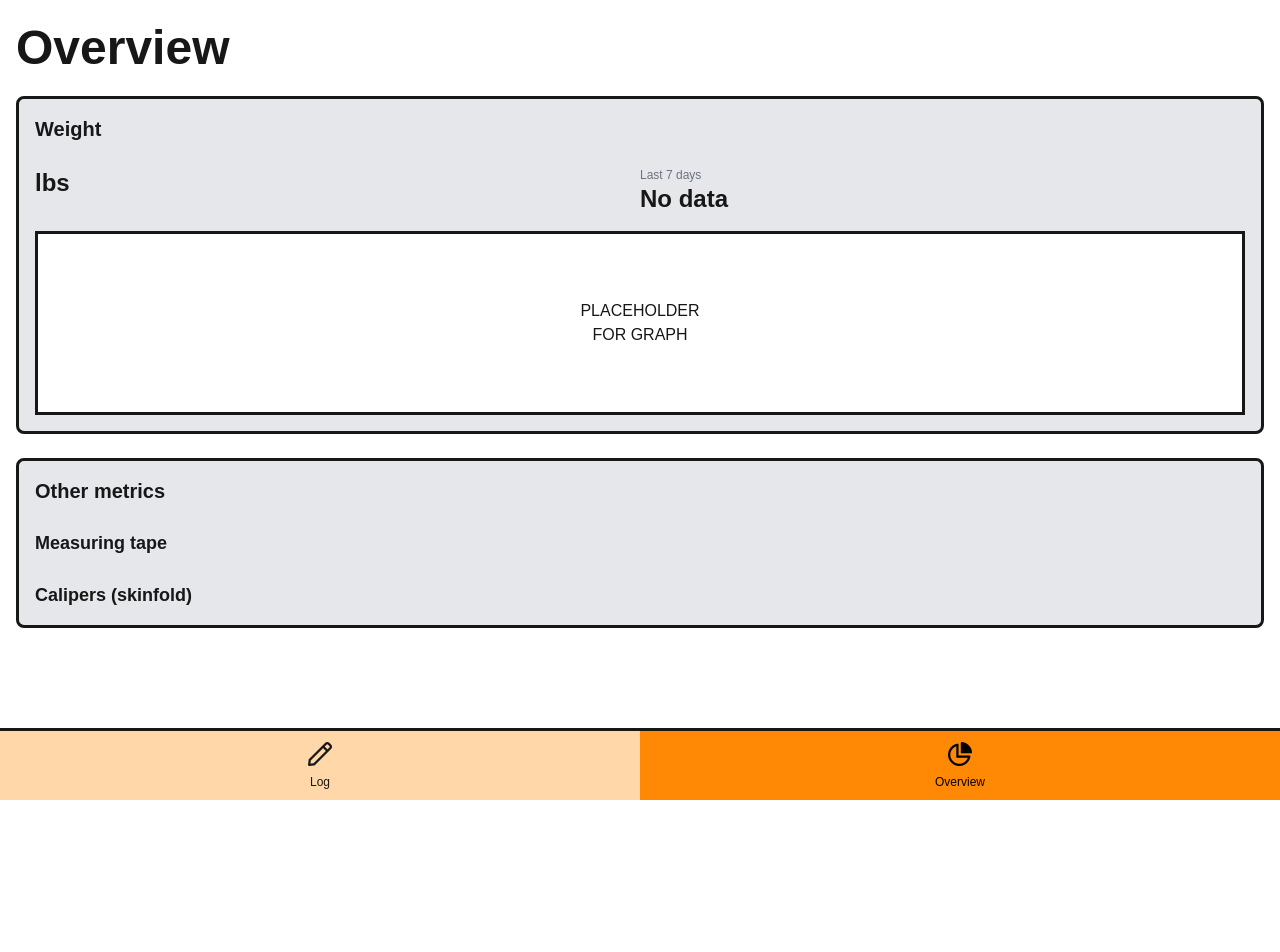
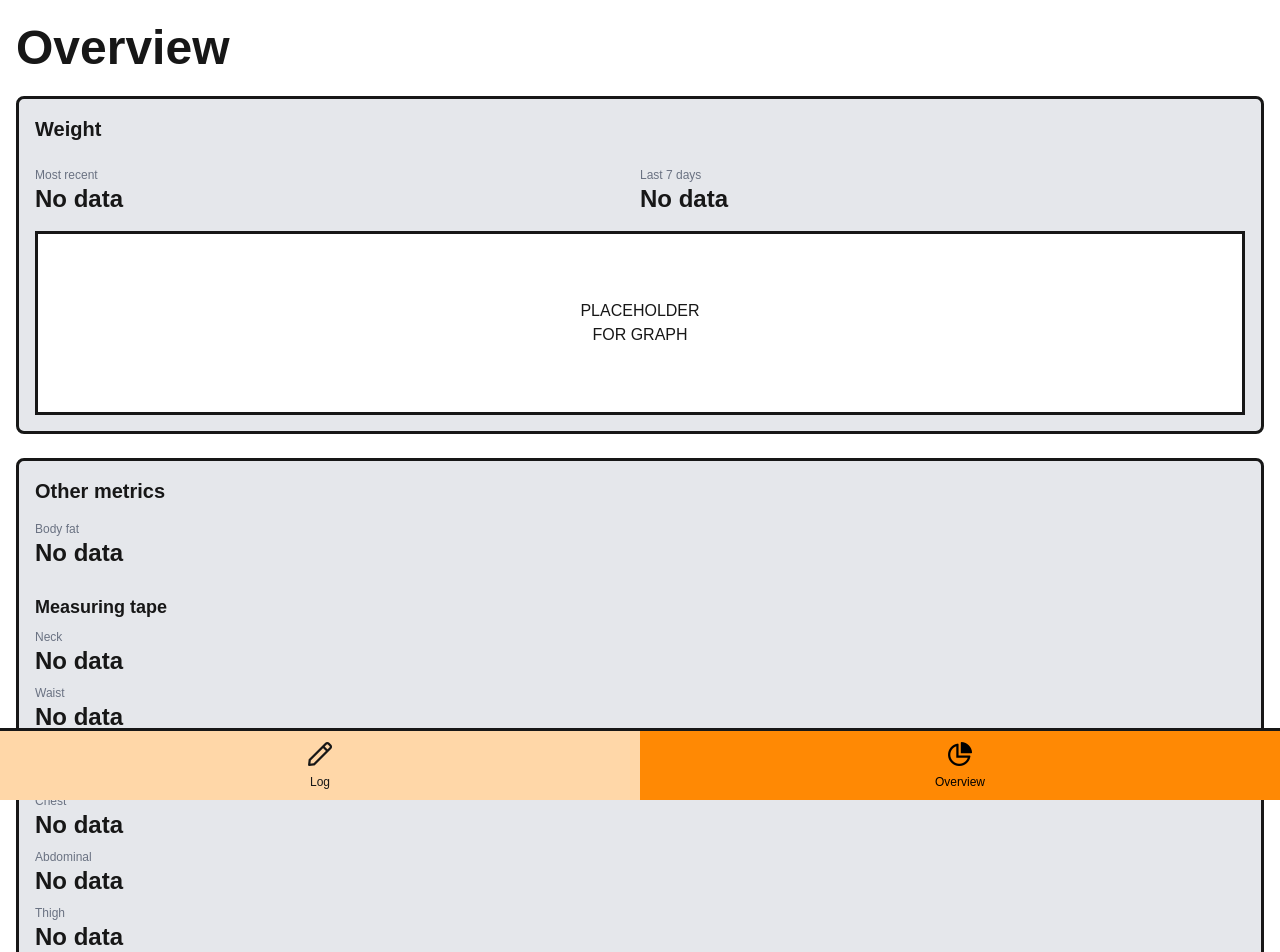
Before and after one commit to Tsmith18256/my-health-app-web, a Next.js app: page /body-comp/overview in a window 1280 px wide. Shown: the top 952 px of the page. Before the commit the page ends 800 px from the top, so only its background shows below. Built offline with nearby package versions, Linux system fonts and the light colour scheme; no server answers; the database is empty.

Commit message:
Add empty state to overview page

```diff
--- a/src/app/(app)/body-comp/log/page.tsx
+++ b/src/app/(app)/body-comp/log/page.tsx
@@ -5,7 +5,7 @@ import { LoadingIndicator } from '@/components/loading-indicator/loading-indicat
 import Link from "next/link";
 import { Suspense } from 'react';
 
-export async function BodyCompLogPage() {
+export default function BodyCompLogPage() {
   return (
     <>
       <main className="mb-38">
--- a/src/app/(app)/body-comp/overview/overview-metric-row.component.tsx
+++ b/src/app/(app)/body-comp/overview/overview-metric-row.component.tsx
@@ -1,31 +1,43 @@
-import { formatDateRelativeToToday } from '@/utils/dates/format-date-relative-to-today.util';
+import { LengthUnit } from "@/enums/length-unit.enum";
+import { formatDateRelativeToToday } from "@/utils/dates/format-date-relative-to-today.util";
 import { Dayjs } from "dayjs";
 
 export const OverviewMetricRow = ({
   date,
   label,
+  lengthUnit,
   value,
 }: IOverviewMetricRowProps) => {
-  if (!date || !value) {
-    return null;
-  }
-
   return (
     <div className="flex items-end justify-between">
       <div className="flex flex-col">
         <span className="text-xs text-gray-500">{label}</span>
-        <strong className="text-2xl">{value}</strong>
+        <strong className="text-2xl">
+          {value ? `${value}${getUnitSuffix(lengthUnit)}` : "No data"}
+        </strong>
       </div>
 
-      <span className="text-xl">
-        {formatDateRelativeToToday(date)}
-      </span>
+      {date && (
+        <span className="text-xl">{formatDateRelativeToToday(date)}</span>
+      )}
     </div>
   );
+};
+
+const getUnitSuffix = (lengthUnit?: LengthUnit): string => {
+  switch (lengthUnit) {
+    case LengthUnit.Inches:
+      return '"';
+    case LengthUnit.Millimeters:
+      return ' mm';
+    default:
+      return '';
+  }
 };
 
 export interface IOverviewMetricRowProps {
   date?: Dayjs;
   label: string;
+  lengthUnit?: LengthUnit;
   value?: string;
 }
--- /dev/null
+++ b/src/app/(app)/body-comp/overview/overview-metrics-section.component.tsx
@@ -0,0 +1,19 @@
+import { Heading, HeadingLevel } from '@/components/heading/heading.component';
+import { ReactNode } from 'react';
+
+export const OverviewMetricsSection = (props: IOverviewMetricsSectionProps) => {
+  return (
+    <div className="flex flex-col gap-2 mt-2">
+      <Heading level={HeadingLevel.h6} tag={HeadingLevel.h3}>
+        {props.title}
+      </Heading>
+
+      {props.children}
+    </div>
+  );
+}
+
+export type IOverviewMetricsSectionProps = {
+  children: ReactNode;
+  title: string;
+}
--- a/src/app/(app)/body-comp/overview/page.tsx
+++ b/src/app/(app)/body-comp/overview/page.tsx
@@ -1,9 +1,11 @@
 import { BodyCompBottomNav } from "@/app/(app)/body-comp/body-comp-bottom-nav.component";
 import { OverviewMetricRow } from "@/app/(app)/body-comp/overview/overview-metric-row.component";
+import { OverviewMetricsSection } from "@/app/(app)/body-comp/overview/overview-metrics-section.component";
 import { OverviewSection } from "@/app/(app)/body-comp/overview/overview-section.component";
 import { Header } from "@/components/header/header.component";
 import { Heading, HeadingLevel } from "@/components/heading/heading.component";
 import { selectBodyCompEntries } from "@/database/models/body-comp-entry.model";
+import { LengthUnit } from "@/enums/length-unit.enum";
 import { formatDateRelativeToToday } from "@/utils/dates/format-date-relative-to-today.util";
 import { UserButton } from "@clerk/nextjs";
 import dayjs from "dayjs";
@@ -72,13 +74,18 @@ export default async function OverviewPage() {
 
           <div className="grid grid-cols-2 mt-2">
             <div className="flex flex-col">
-              <span className="text-xs text-gray-500">
-                {mostRecentWeightEntry &&
-                  formatDateRelativeToToday(mostRecentWeightEntry.date)}
-              </span>
-              <strong className="text-2xl">
-                {mostRecentWeightEntry?.weight.toFixed(1)} lbs
-              </strong>
+              <>
+                <span className="text-xs text-gray-500">
+                  {mostRecentWeightEntry
+                    ? formatDateRelativeToToday(mostRecentWeightEntry.date)
+                    : "Most recent"}
+                </span>
+                <strong className="text-2xl">
+                  {mostRecentWeightEntry?.weight
+                    ? `${mostRecentWeightEntry.weight.toFixed(1)} lbs`
+                    : "No data"}
+                </strong>
+              </>
             </div>
             <div className="flex flex-col">
               <span className="text-xs text-gray-500">Last 7 days</span>
@@ -111,55 +118,44 @@ export default async function OverviewPage() {
             })}
           />
 
-          <div className="mt-2">
-            <Heading level={HeadingLevel.h6} tag={HeadingLevel.h3}>
-              Measuring tape
-            </Heading>
-
+          <OverviewMetricsSection title="Measuring tape">
             <OverviewMetricRow
               date={mostRecentNeckCircEntry?.date}
               label="Neck"
-              value={`${mostRecentNeckCircEntry?.neckCircumference?.toFixed(
-                1
-              )}"`}
+              lengthUnit={LengthUnit.Inches}
+              value={mostRecentNeckCircEntry?.neckCircumference?.toFixed(1)}
             />
 
             <OverviewMetricRow
               date={mostRecentWaistCircEntry?.date}
               label="Waist"
-              value={`${mostRecentWaistCircEntry?.waistCircumference?.toFixed(
-                1
-              )}"`}
+              lengthUnit={LengthUnit.Inches}
+              value={mostRecentWaistCircEntry?.waistCircumference?.toFixed(1)}
             />
-          </div>
+          </OverviewMetricsSection>
 
-          <div className="mt-2">
-            <Heading level={HeadingLevel.h6} tag={HeadingLevel.h3}>
-              Calipers (skinfold)
-            </Heading>
-
+          <OverviewMetricsSection title="Calipers (skinfold)">
             <OverviewMetricRow
               date={mostRecentChestSkinfoldEntry?.date}
               label="Chest"
-              value={`${mostRecentChestSkinfoldEntry?.chestSkinfold?.toFixed(
-                0
-              )} mm`}
+              lengthUnit={LengthUnit.Millimeters}
+              value={mostRecentChestSkinfoldEntry?.chestSkinfold?.toFixed(0)}
             />
 
             <OverviewMetricRow
               date={mostRecentAbSkinfoldEntry?.date}
               label="Abdominal"
-              value={`${mostRecentAbSkinfoldEntry?.abSkinfold?.toFixed(0)} mm`}
+              lengthUnit={LengthUnit.Millimeters}
+              value={mostRecentAbSkinfoldEntry?.abSkinfold?.toFixed(0)}
             />
 
             <OverviewMetricRow
               date={mostRecentThighSkinfoldEntry?.date}
               label="Thigh"
-              value={`${mostRecentThighSkinfoldEntry?.thighSkinfold?.toFixed(
-                0
-              )} mm`}
+              lengthUnit={LengthUnit.Millimeters}
+              value={mostRecentThighSkinfoldEntry?.thighSkinfold?.toFixed(0)}
             />
-          </div>
+          </OverviewMetricsSection>
         </OverviewSection>
       </main>
 
--- /dev/null
+++ b/src/enums/length-unit.enum.ts
@@ -0,0 +1,8 @@
+import { ObjectValues } from '@/types/object-values.types';
+
+export const LengthUnit = {
+  Inches: "in",
+  Millimeters: "mm",
+} as const;
+
+export type LengthUnit = ObjectValues<typeof LengthUnit>;
--- /dev/null
+++ b/src/enums/weight-unit.enum.ts
@@ -0,0 +1,8 @@
+import { ObjectValues } from '@/types/object-values.types';
+
+export const WeightUnit = {
+  Grams: "g",
+  Pounds: "lb",
+} as const;
+
+export type WeightUnit = ObjectValues<typeof WeightUnit>;
--- a/src/utils/units/convert-length-units.ts
+++ b/src/utils/units/convert-length-units.ts
@@ -1,4 +1,4 @@
-import { ObjectValues } from "@/types/object-values.types";
+import { LengthUnit } from '@/enums/length-unit.enum';
 
 export const convertLengthUnits = (
   amount: number,
@@ -10,12 +10,6 @@ export const convertLengthUnits = (
   return grams / millimetersPerUnit[to];
 };
 
-export const LengthUnit = {
-  Inches: "in",
-  Millimeters: "mm",
-} as const;
-export type LengthUnit = ObjectValues<typeof LengthUnit>;
-
 const millimetersPerUnit: Record<LengthUnit, number> = {
   [LengthUnit.Inches]: 25.4,
   [LengthUnit.Millimeters]: 1
--- a/src/utils/units/convert-weight-units.ts
+++ b/src/utils/units/convert-weight-units.ts
@@ -1,4 +1,4 @@
-import { ObjectValues } from "@/types/object-values.types";
+import { WeightUnit } from '@/enums/weight-unit.enum';
 
 export const convertWeightUnits = (
   amount: number,
@@ -10,12 +10,6 @@ export const convertWeightUnits = (
   return grams / gramsPerUnit[to];
 };
 
-export const WeightUnit = {
-  Grams: "g",
-  Pounds: "lb",
-} as const;
-export type WeightUnit = ObjectValues<typeof WeightUnit>;
-
 const gramsPerUnit: Record<WeightUnit, number> = {
   [WeightUnit.Grams]: 1,
   [WeightUnit.Pounds]: 453.5924,
```
